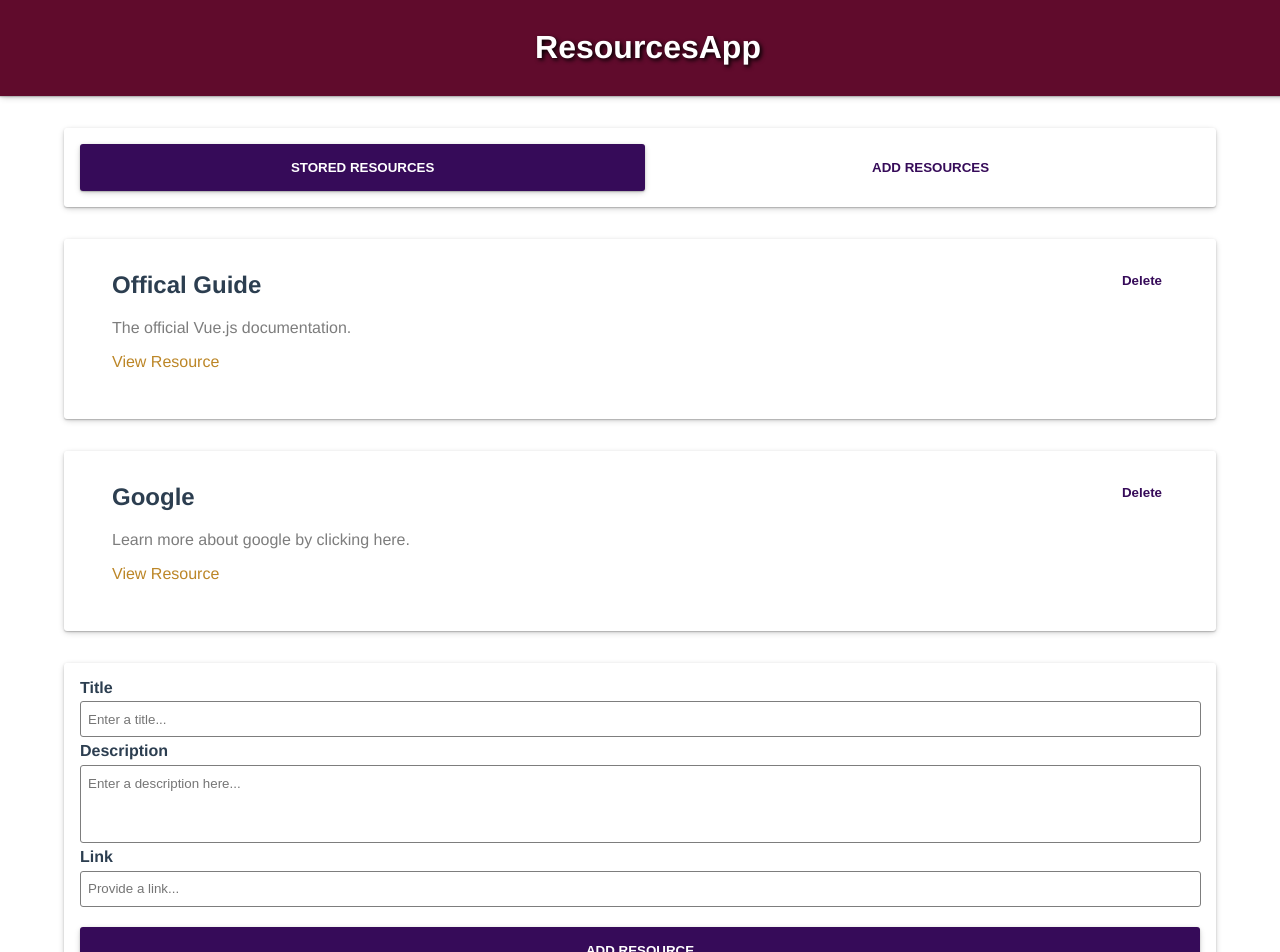
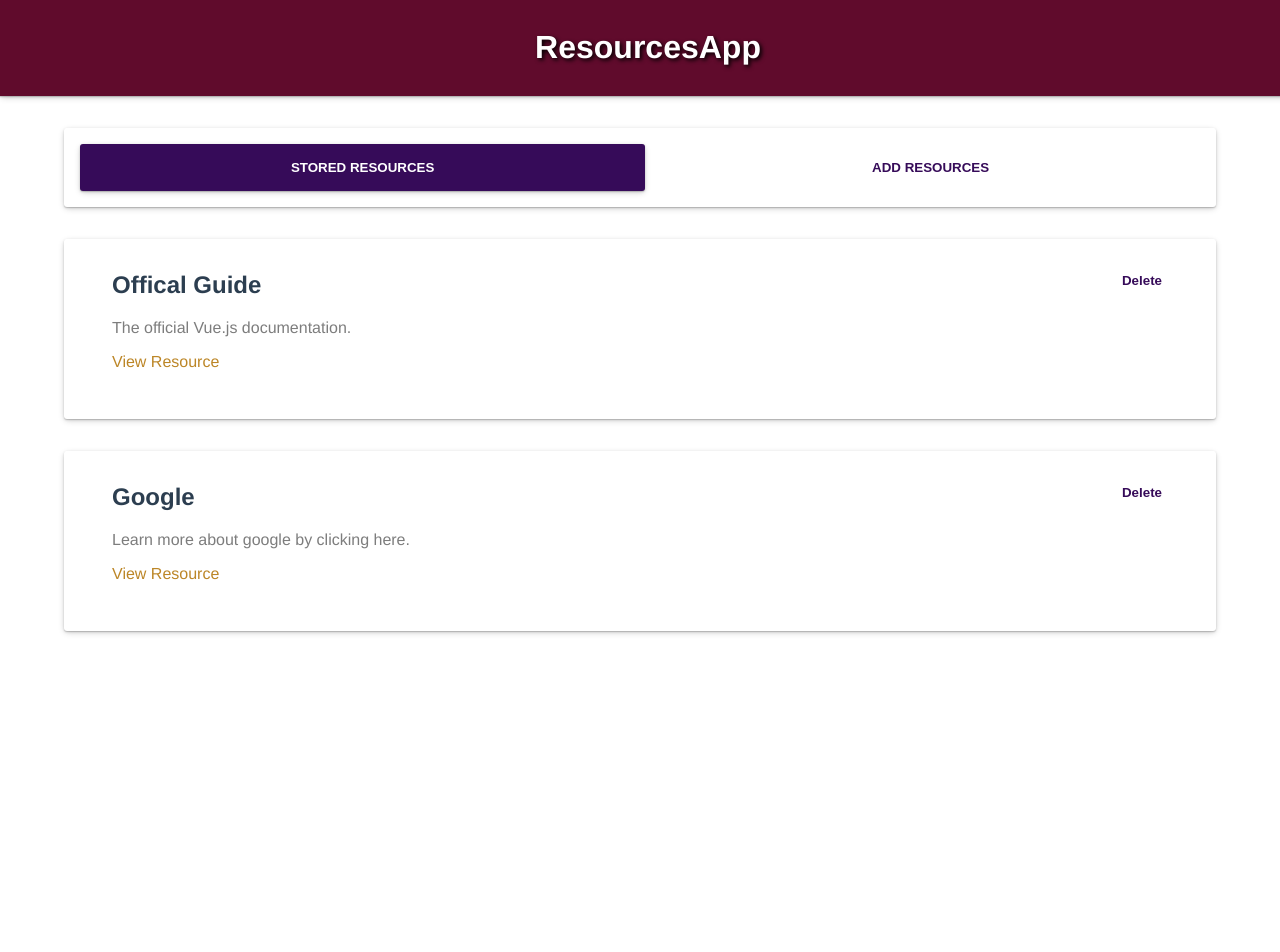
Before and after one commit to Reny8/Resouces-Vue-Project, a Vue app: page / in a window 1280 px wide. Shown: the top 952 px of the page. After the commit the page ends 800 px from the top, so only its background shows below. Built offline with nearby package versions, Linux system fonts and the light colour scheme.

Commit message:
Fix toggle functionality

```diff
--- a/src/App.vue
+++ b/src/App.vue
@@ -4,7 +4,7 @@
   </header>
   <TheNavBar :toggleResources="toggleResources" :toggleForm="toggleForm" />
   <DisplayResources :resources="resources" :showResources="showResources" />
-  <AddResource :counter="counter" />
+  <AddResource :handleAdd="handleAdd" :showForm="showForm" />
 </template>
 
 <script>
@@ -21,7 +21,7 @@ export default {
   },
   data() {
     return {
-      counter: 0,
+      counter: 2,
       showResources: true,
       showForm: false,
       resources: [
@@ -46,6 +46,10 @@ export default {
     },
     toggleForm() {
       this.showForm = !this.showForm;
+    },
+    handleAdd(item) {
+      item.id = this.counter++;
+      this.resources.push(item);
     },
   },
 };
--- a/src/components/AddResource.vue
+++ b/src/components/AddResource.vue
@@ -1,14 +1,17 @@
 <template>
-  <section>
+  <section v-if="showForm">
     <form>
       <label> Title</label>
-      <input placeholder="Enter a title..." />
+      <input placeholder="Enter a title..." v-model="newResource.title" />
 
       <label> Description</label>
-      <textarea placeholder="Enter a description here..."></textarea>
+      <textarea
+        placeholder="Enter a description here..."
+        v-model="newResource.description"
+      ></textarea>
 
       <label> Link</label>
-      <input placeholder="Provide a link..." />
+      <input placeholder="Provide a link..." v-model="newResource.link" />
 
       <button>add resource</button>
     </form>
@@ -17,7 +20,7 @@
 <script>
 export default {
   name: 'AddResource',
-  props: ['counter'],
+  props: ['handleAdd', 'showForm'],
   data() {
     return {
       newResource: {
@@ -27,6 +30,11 @@ export default {
         link: '',
       },
     };
+  },
+  methods: {
+    addItem(item) {
+      this.handleAdd(item);
+    },
   },
 };
 </script>
```
